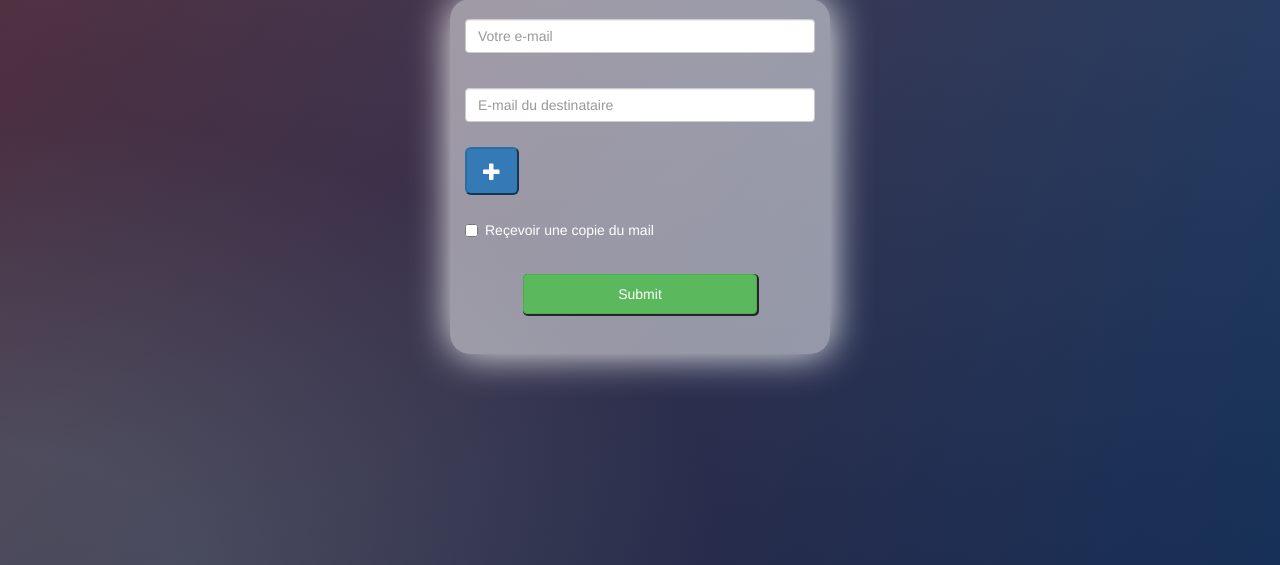
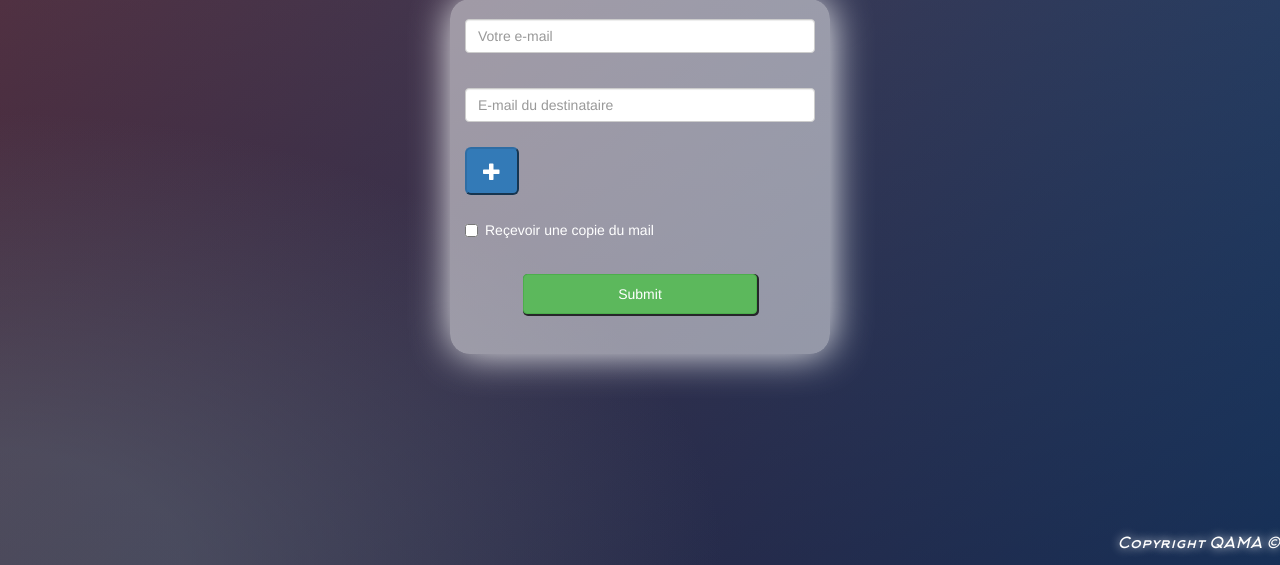
Before and after one commit to ali-loup-acs/LFM, a PHP site: page / in a window 1280 px wide. Shown: the part 235-800 px from the top of the page. Run offline with PHP 8.4, Linux system fonts and the light colour scheme.

Commit message:
css copyright
mise en place du footer

```diff
--- a/css/master.css
+++ b/css/master.css
@@ -10,6 +10,8 @@
 html {
     width: 100%;
     height: 100%;
+
+    bottom:0;
 }
 
 h1 {
@@ -28,6 +30,16 @@ body {
     background: -ms-radial-gradient(0% 100%, ellipse cover, rgba(104, 128, 138, .4) 10%, rgba(138, 114, 76, 0) 40%), -ms-linear-gradient(top, rgba(57, 173, 219, .25) 0%, rgba(42, 60, 87, .4) 100%), -ms-linear-gradient(-45deg, #670d10 0%, #092756 100%);
     background: -webkit-radial-gradient(0% 100%, ellipse cover, rgba(104, 128, 138, .4) 10%, rgba(138, 114, 76, 0) 40%), linear-gradient(to bottom, rgba(57, 173, 219, .25) 0%, rgba(42, 60, 87, .4) 100%), linear-gradient(135deg, #670d10 0%, #092756 100%);
     filter: progid: DXImageTransform.Microsoft.gradient( startColorstr='#3E1D6D', endColorstr='#092756', GradientType=1);
+}
+#copy{
+  color: #fff;
+  text-shadow: #fff 0 0 10px;
+  font-family: lfm;
+  font-size: 15px;
+
+  position:absolute;
+  bottom: 0;
+  right: 0;
 }
 
 form {
--- a/index.html
+++ b/index.html
@@ -38,7 +38,10 @@
     </form>
 
     <!-- FIN FORMULAIRE -->
-
+    <!--remerciement-->
+    <footer>
+        <p id="copy"><i>Copyright QAMA &#169; </i></p>
+    </footer>
 
 </body>
 
```
